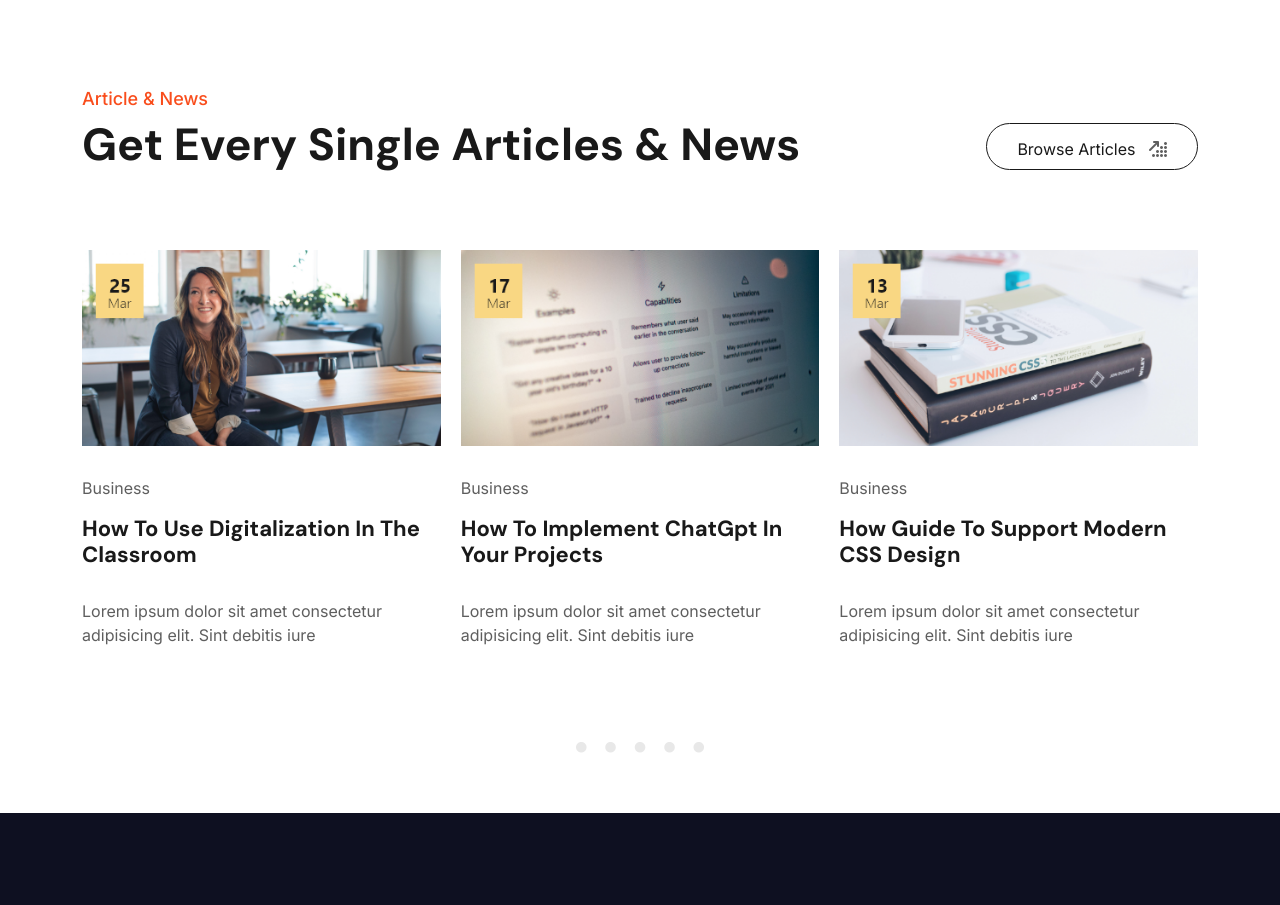
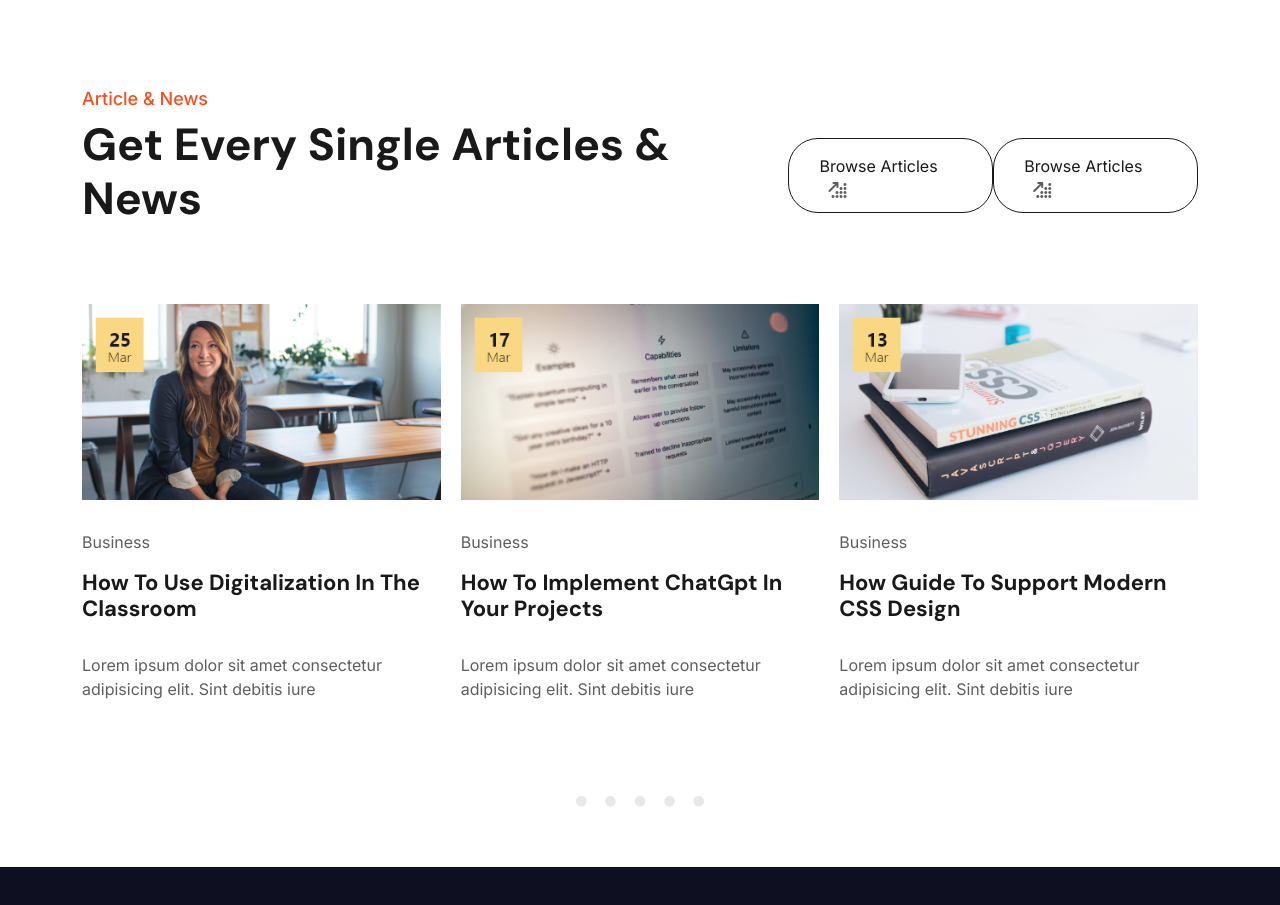
Before and after one commit to galinamiteva/Second_assg_Crito_React, a React (Create React App) app: page / in a window 1280 px wide. Shown: the part 7420-8325 px from the top of the page. Built offline with nearby package versions, Linux system fonts and the light colour scheme.

Commit message:
Artle progress

```diff
--- a/src/assets/scss/components/_article_news.scss
+++ b/src/assets/scss/components/_article_news.scss
@@ -19,7 +19,7 @@
                 }
 
 
-            .article-button{
+            #article-button{
                 display:none;
 
                 @media (min-width:1200px) {
@@ -27,7 +27,7 @@
                 }
             }
 
-            .article-button-mobile{
+            #button-mobile{
                 display: flex;
                 justify-content: flex-start;
                 align-items: center;
--- a/src/componens/ArticleNews.js
+++ b/src/componens/ArticleNews.js
@@ -2,6 +2,8 @@ import React from 'react';
 import smile_25mar from '../assets/images/Smile_25_mar.png';
 import article_17mar from '../assets/images/article_17_mar.png';
 import book_13mar from '../assets/images/Book_13mar.png';
+import Button from './Generics/Button';
+
 
 const ArticleNews = () => {
 
@@ -17,15 +19,18 @@ const ArticleNews = () => {
                     <h2 class="title"> Get Every Single Articles & News </h2>
                 </div>
 
-                <div class="article-button">
+                {/* <div class="article-button">
                     <a href="/" class="button-beige">Browse Articles <i class="fa-solid fa-arrow-up-right-dots"></i></a>
-                </div>
-                <div class="article-button-mobile">
+                </div> */}
+
+                <Button text = 'Browse Articles' url='/news' theme = 'beige'  id='article-button'/>
+
+                <Button text = 'Browse Articles' url='/news' theme = 'beige' id='button-mobile'/>
+                {/* <div class="article-button-mobile">
                     <a href="/" class="button-beige">Browse Articles <i class="fa-solid fa-arrow-up-right-dots"></i></a>
-                </div>
+                </div> */}
 
             </div>
-
 
             <div class="article-content">
 
--- a/src/componens/Generics/Button.js
+++ b/src/componens/Generics/Button.js
@@ -28,6 +28,7 @@ const Button = ({theme, url, text}) => {
             case 'beige':
                 return 'button-beige'
 
+
             default:
                 return 'button-beige'
         }
--- a/src/main.css
+++ b/src/main.css
@@ -1412,15 +1412,15 @@ footer .footer-down .container .social-media {
 .article .container .article-title h2 {
   padding-bottom: 30px;
 }
-.article .container .article-title .article-button {
-  display: none;
-}
-@media (min-width: 1200px) {
-  .article .container .article-title .article-button {
+.article .container .article-title #article-button {
+  display: none;
+}
+@media (min-width: 1200px) {
+  .article .container .article-title #article-button {
     display: inline;
   }
 }
-.article .container .article-title .article-button-mobile {
+.article .container .article-title #button-mobile {
   display: flex;
   justify-content: flex-start;
   align-items: center;
@@ -1428,16 +1428,16 @@ footer .footer-down .container .social-media {
   width: 100%;
 }
 @media (min-width: 1200px) {
-  .article .container .article-title .article-button-mobile {
+  .article .container .article-title #button-mobile {
     display: none;
     width: auto;
   }
 }
-.article .container .article-title .article-button-mobile .button-beige {
+.article .container .article-title #button-mobile .button-beige {
   width: 100%;
 }
 @media (min-width: 992px) {
-  .article .container .article-title .article-button-mobile .button-beige {
+  .article .container .article-title #button-mobile .button-beige {
     width: auto;
     display: block;
   }
```
